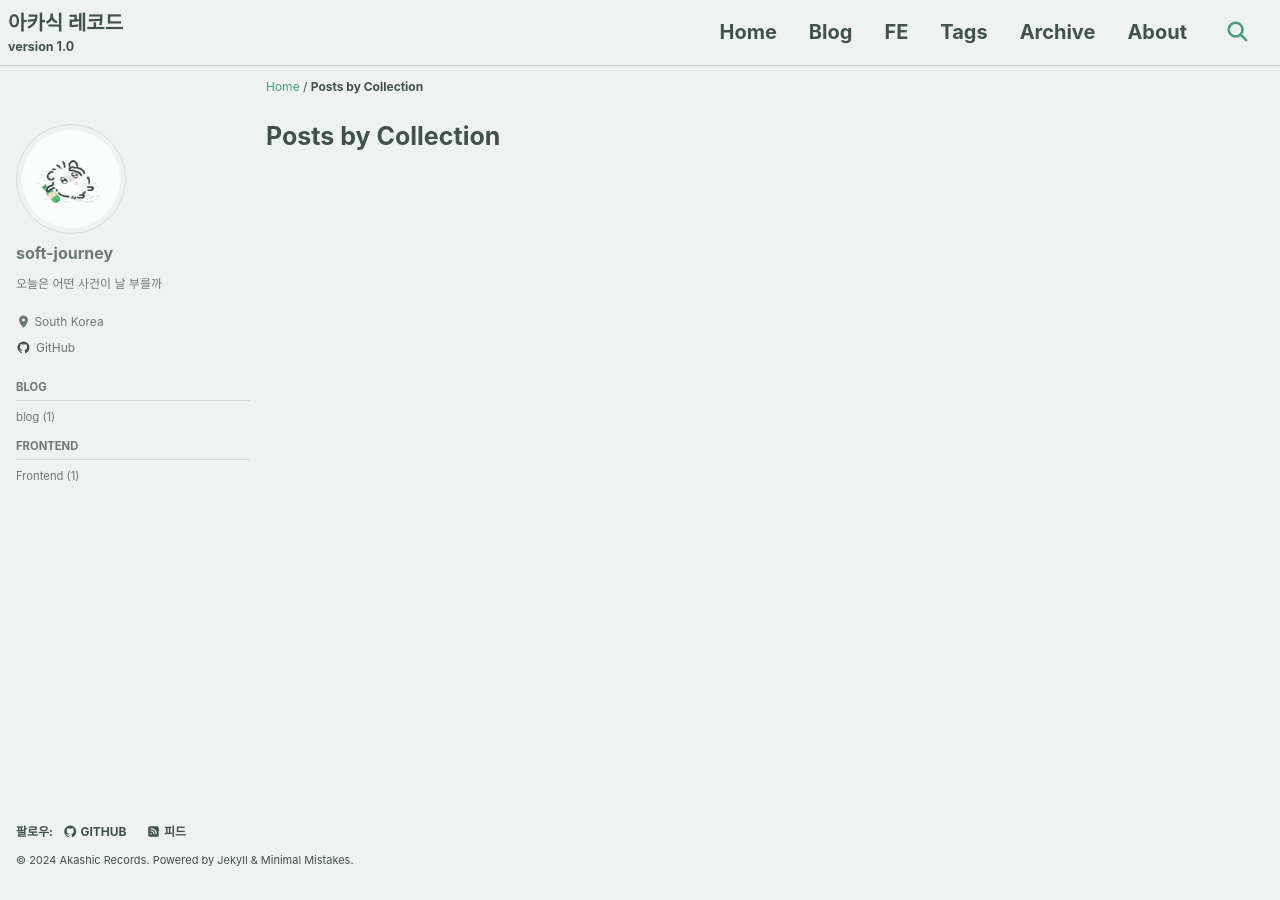
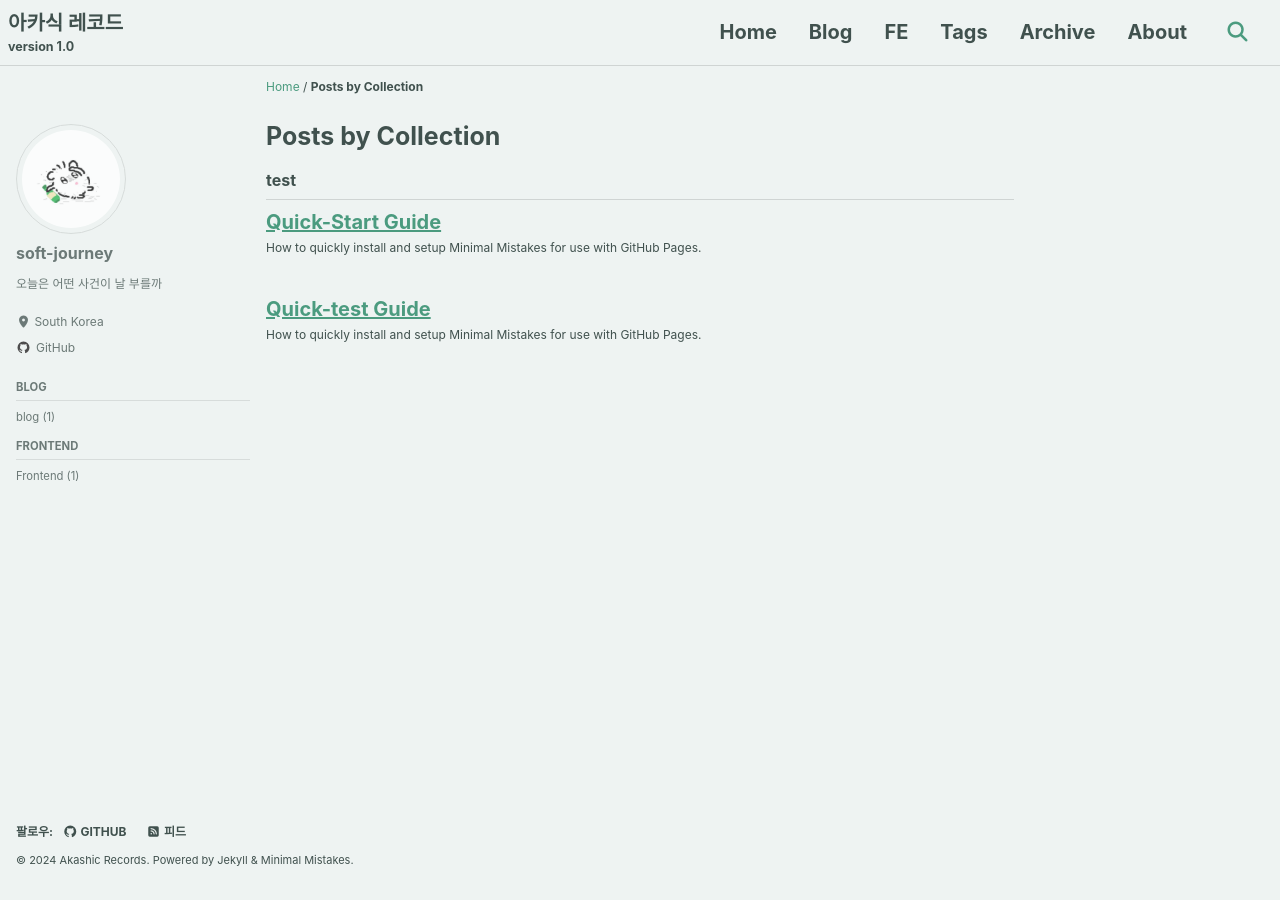
Before and after one commit to LogVentureIO/LogVentureIO.github.io, a Jekyll site: the page built from _pages/collection-archive.html, in a window 1280 px wide. Built offline with Jekyll 4.4.1, drawn with Linux system fonts in a browser that asks for light colours; cached includes are drawn as plain includes.

Commit message:
[custom] 콜렉션 추가

```diff
--- a/_config.yml
+++ b/_config.yml
@@ -180,6 +180,12 @@ kramdown:
   smart_quotes: lsquo,rsquo,ldquo,rdquo
   enable_coderay: false
 
+# Collections
+collections:
+  test:
+    output: true
+    permalink: /:collection/:path/
+
 # Sass/SCSS
 sass:
   sass_dir: _sass
@@ -286,3 +292,16 @@ defaults:
       author_profile: true
       sidebar:
         nav: "posts"
+  # _test
+  - scope:
+      path: ""
+      type: test
+    values:
+      layout: single
+      read_time: false
+      author_profile: true
+      share: false
+      comments: false
+      toc_sticky: true
+      sidebar:
+        nav: "test"
--- /dev/null
+++ b/_test/01-quick-test.md
@@ -0,0 +1,9 @@
+---
+title: "Quick-Start Guide"
+permalink: /test/quick-test/
+excerpt: "How to quickly install and setup Minimal Mistakes for use with GitHub Pages."
+last_modified_at: 2021-06-07T08:48:05-04:00
+redirect_from:
+  - /theme-setup/
+toc: true
+---
--- /dev/null
+++ b/_test/02-test.md
@@ -0,0 +1,9 @@
+---
+title: "Quick-test Guide"
+permalink: /test/test/
+excerpt: "How to quickly install and setup Minimal Mistakes for use with GitHub Pages."
+last_modified_at: 2021-06-07T08:48:05-04:00
+redirect_from:
+  - /theme-setup/
+toc: true
+---
```
Also changed, not shown: _data/navigation.yml (+9 -0 lines).
